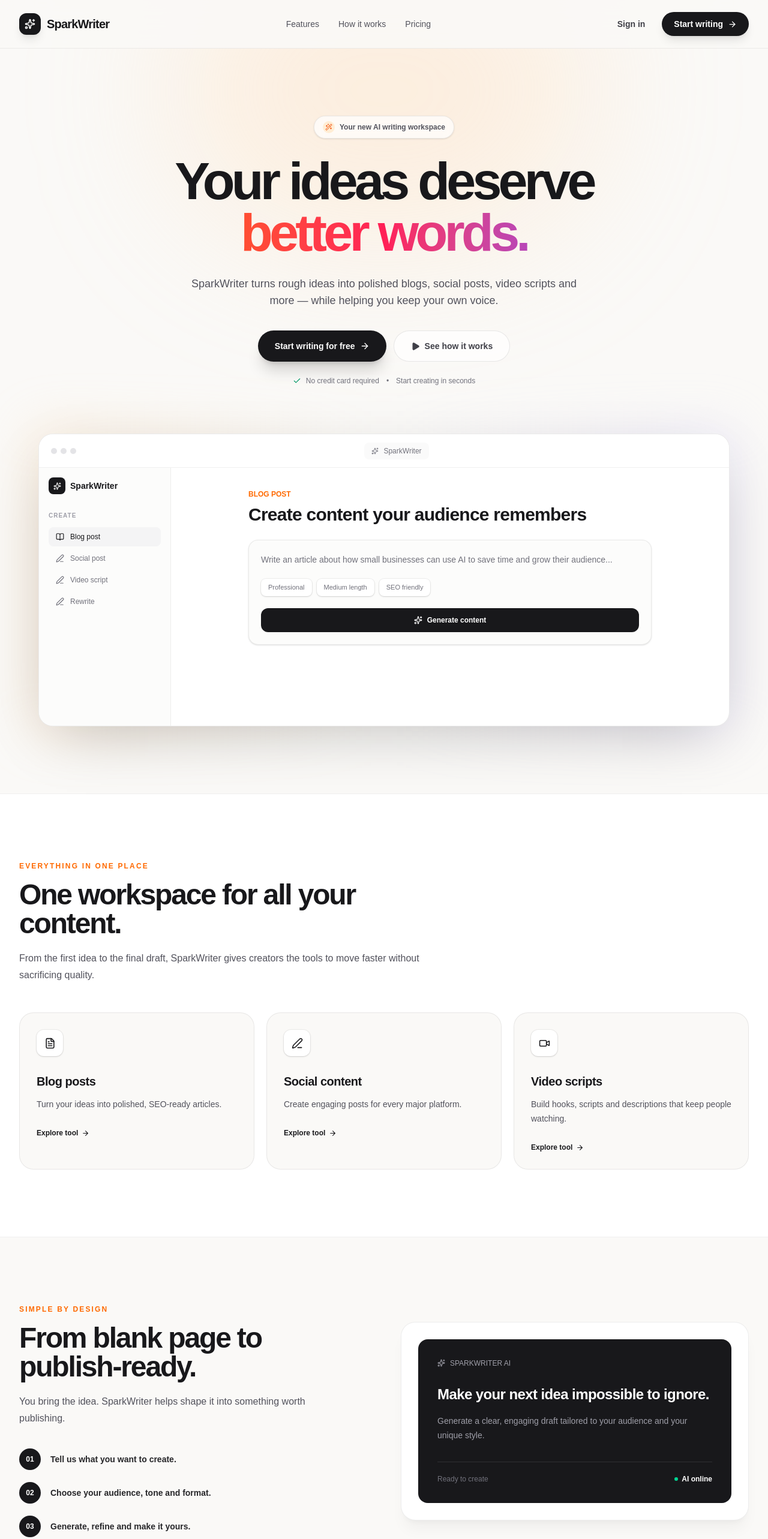
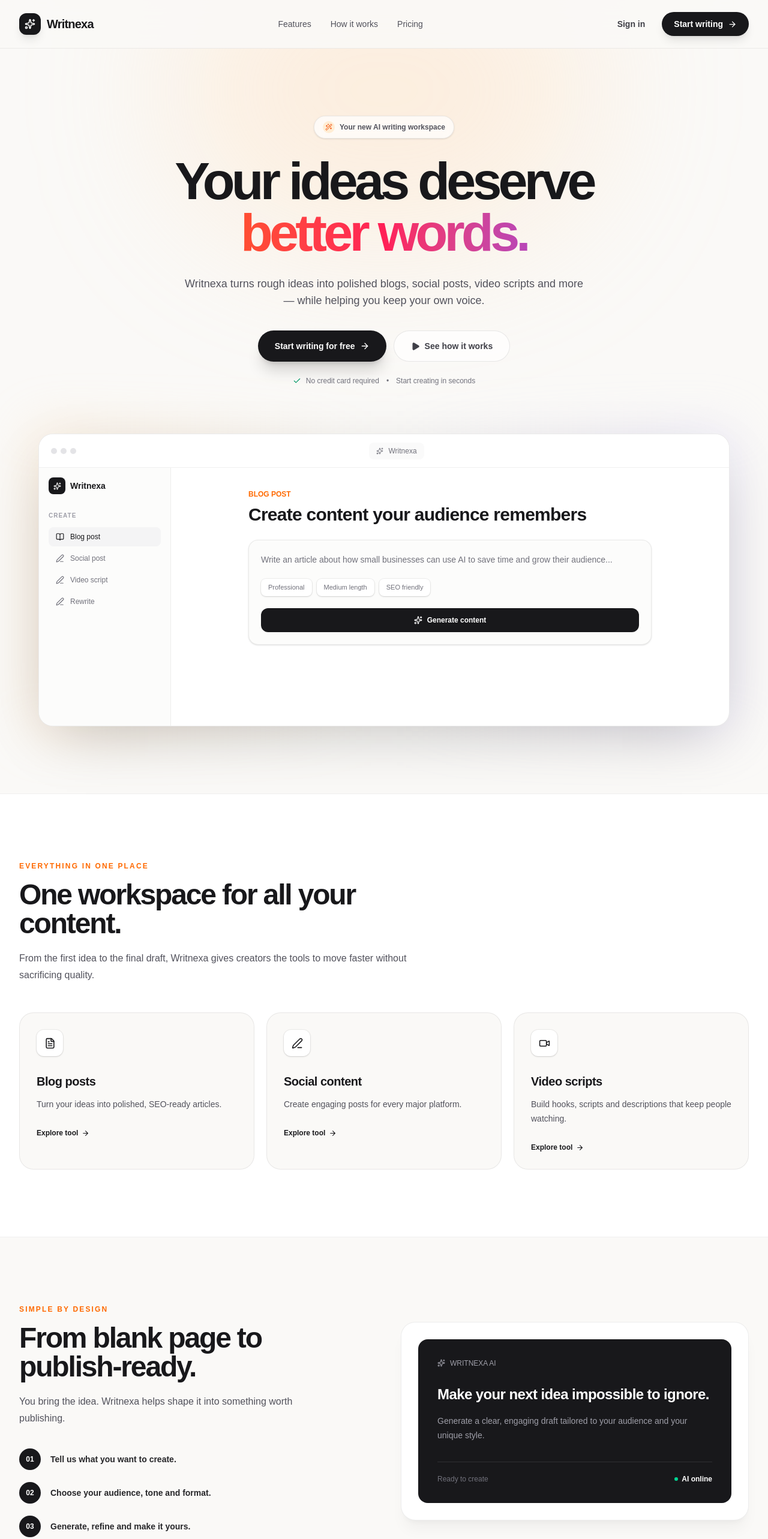
Before and after one commit to Samsondanjuma006/writnexa, a Next.js app: page / in a window 1280 px wide. Shown: the top 2566 px of the page at 60% size. Built offline with nearby package versions, Linux system fonts and the light colour scheme.

Commit message:
rebrand: rename SparkWriter to Writnexa

```diff
--- a/app/api/generate/route.ts
+++ b/app/api/generate/route.ts
@@ -161,7 +161,7 @@ Requirements:
     }
 
     const prompt = `
-You are SparkWriter, a professional writing assistant.
+You are Writnexa, a professional writing assistant.
 
 The user's idea is:
 
@@ -211,7 +211,7 @@ Important writing rules:
 
     for (const model of MODELS) {
       try {
-        console.log(`SparkWriter trying model: ${model}`);
+        console.log(`Writnexa trying model: ${model}`);
 
         const response = await fetch(OPENROUTER_URL, {
           method: "POST",
@@ -219,7 +219,7 @@ Important writing rules:
             "Content-Type": "application/json",
             Authorization: `Bearer ${apiKey}`,
             "HTTP-Referer": "http://localhost:3000",
-            "X-Title": "SparkWriter",
+            "X-Title": "Writnexa",
           },
           body: JSON.stringify({
             model,
@@ -227,7 +227,7 @@ Important writing rules:
               {
                 role: "system",
                 content:
-                  "You are SparkWriter. Follow the requested format precisely and produce clean, useful writing.",
+                  "You are Writnexa. Follow the requested format precisely and produce clean, useful writing.",
               },
               {
                 role: "user",
@@ -277,7 +277,7 @@ Important writing rules:
       { status: 503 },
     );
   } catch (error) {
-    console.error("SparkWriter generation error:", error);
+    console.error("Writnexa generation error:", error);
 
     return NextResponse.json(
       {
--- a/app/dashboard/page.tsx
+++ b/app/dashboard/page.tsx
@@ -280,7 +280,7 @@ export default function DashboardPage() {
         const demoContent = createDemoContent(idea, format);
         updateContentWithHistory(demoContent);
         saveDocument(demoContent, format, null);
-        setError("AI credits are unavailable, so SparkWriter is using Demo Mode.");
+        setError("AI credits are unavailable, so Writnexa is using Demo Mode.");
         return;
       }
 
@@ -434,7 +434,7 @@ export default function DashboardPage() {
           .split("\n")
           .map((line) => line.replace(/^#+\s*/, "").trim())
           .find((line) => line.length > 0) ||
-        "SparkWriter Document";
+        "Writnexa Document";
 
       const exportDate = new Date().toLocaleDateString(undefined, {
         year: "numeric",
@@ -640,7 +640,7 @@ export default function DashboardPage() {
 
       pages.forEach((currentPage, index) => {
         currentPage.drawText(
-          `Created with SparkWriter • Page ${index + 1} of ${pages.length}`,
+          `Created with Writnexa • Page ${index + 1} of ${pages.length}`,
           {
             x: margin,
             y: 24,
@@ -812,7 +812,7 @@ export default function DashboardPage() {
           .split("\n")
           .map((line) => line.replace(/^#+\s*/, "").trim())
           .find((line) => line.length > 0) ||
-        "SparkWriter Document";
+        "Writnexa Document";
 
       const exportDate = new Date().toLocaleDateString(undefined, {
         year: "numeric",
@@ -846,7 +846,7 @@ export default function DashboardPage() {
                     alignment: AlignmentType.CENTER,
                     children: [
                       new TextRun({
-                        text: "Created with SparkWriter • Page ",
+                        text: "Created with Writnexa • Page ",
                         size: 18,
                       }),
                       new TextRun({
@@ -1150,7 +1150,7 @@ export default function DashboardPage() {
             </div>
 
             <div>
-              <div className="text-[17px] font-bold">SparkWriter</div>
+              <div className="text-[17px] font-bold">Writnexa</div>
               <div className="text-[11px] text-slate-400">
                 AI writing studio
               </div>
@@ -1275,7 +1275,7 @@ export default function DashboardPage() {
               </h1>
 
               <p className="mt-3 text-sm leading-6 text-slate-400 sm:text-base">
-                Start with an idea and let SparkWriter help you create
+                Start with an idea and let Writnexa help you create
                 content worth publishing.
               </p>
             </div>
@@ -1345,7 +1345,7 @@ export default function DashboardPage() {
               {loading && (
                 <div className="mt-3 flex items-center gap-2 rounded-xl border border-white/10 bg-white/5 px-4 py-3 text-xs text-slate-300">
                   <span className="h-1.5 w-1.5 animate-pulse rounded-full bg-white" />
-                  SparkWriter is writing your draft...
+                  Writnexa is writing your draft...
                 </div>
               )}
 
@@ -1540,7 +1540,7 @@ export default function DashboardPage() {
             <div className="mb-4">
               <h2 className="text-lg font-bold">Start with a format</h2>
               <p className="mt-1 text-xs text-slate-400">
-                Choose what you want SparkWriter to create.
+                Choose what you want Writnexa to create.
               </p>
             </div>
 
@@ -1718,7 +1718,7 @@ export default function DashboardPage() {
           </section>
 
           <footer className="py-10 text-center text-xs text-slate-400">
-            SparkWriter · Your AI writing studio
+            Writnexa · Your AI writing studio
           </footer>
         </div>
       </section>
--- a/app/documents/page.tsx
+++ b/app/documents/page.tsx
@@ -103,7 +103,7 @@ export default function DocumentsPage() {
             </div>
 
             <div>
-              <div className="text-[17px] font-bold">SparkWriter</div>
+              <div className="text-[17px] font-bold">Writnexa</div>
               <div className="text-[11px] text-slate-400">
                 AI writing studio
               </div>
@@ -132,7 +132,7 @@ export default function DocumentsPage() {
             </h1>
 
             <p className="mt-2 text-sm text-slate-500">
-              Everything you have created with SparkWriter.
+              Everything you have created with Writnexa.
             </p>
           </div>
 
--- a/app/login/page.tsx
+++ b/app/login/page.tsx
@@ -39,7 +39,7 @@ export default function LoginPage() {
       <div className="w-full max-w-md">
         <h1 className="text-3xl font-bold mb-2">Welcome back</h1>
         <p className="text-gray-500 mb-8">
-          Sign in to continue writing with SparkWriter.
+          Sign in to continue writing with Writnexa.
         </p>
 
         <form onSubmit={handleLogin} className="space-y-4">
--- a/app/page.tsx
+++ b/app/page.tsx
@@ -54,7 +54,7 @@ export default function Home() {
               <Sparkles size={18} strokeWidth={2.2} />
             </span>
             <span className="text-xl font-bold tracking-[-0.04em]">
-              SparkWriter
+              Writnexa
             </span>
           </a>
 
@@ -139,7 +139,7 @@ export default function Home() {
             </h1>
 
             <p className="mx-auto mt-7 max-w-2xl text-base leading-7 text-zinc-600 sm:text-lg">
-              SparkWriter turns rough ideas into polished blogs, social posts,
+              Writnexa turns rough ideas into polished blogs, social posts,
               video scripts and more — while helping you keep your own voice.
             </p>
 
@@ -183,7 +183,7 @@ export default function Home() {
 
                 <div className="mx-auto hidden items-center gap-2 rounded-lg bg-zinc-50 px-3 py-1.5 text-xs text-zinc-500 sm:flex">
                   <Sparkles size={12} />
-                  SparkWriter
+                  Writnexa
                 </div>
               </div>
 
@@ -193,7 +193,7 @@ export default function Home() {
                     <span className="flex h-7 w-7 items-center justify-center rounded-lg bg-[#18181b] text-white">
                       <Sparkles size={13} />
                     </span>
-                    SparkWriter
+                    Writnexa
                   </div>
 
                   <p className="mb-3 text-[10px] font-bold uppercase tracking-widest text-zinc-400">
@@ -276,7 +276,7 @@ export default function Home() {
               One workspace for all your content.
             </h2>
             <p className="mt-5 text-base leading-7 text-zinc-600">
-              From the first idea to the final draft, SparkWriter gives creators
+              From the first idea to the final draft, Writnexa gives creators
               the tools to move faster without sacrificing quality.
             </p>
           </div>
@@ -329,7 +329,7 @@ export default function Home() {
               </h2>
 
               <p className="mt-5 max-w-lg text-base leading-7 text-zinc-600">
-                You bring the idea. SparkWriter helps shape it into something
+                You bring the idea. Writnexa helps shape it into something
                 worth publishing.
               </p>
 
@@ -355,7 +355,7 @@ export default function Home() {
               <div className="rounded-2xl bg-[#18181b] p-6 text-white sm:p-8">
                 <div className="flex items-center gap-2 text-xs text-zinc-400">
                   <Sparkles size={13} />
-                  SPARKWRITER AI
+                  WRITNEXA AI
                 </div>
 
                 <h3 className="mt-7 text-2xl font-bold tracking-tight">
@@ -395,7 +395,7 @@ export default function Home() {
                   Spend less time staring at the cursor.
                 </h2>
                 <p className="mt-5 text-base leading-7 text-zinc-600">
-                  SparkWriter handles the heavy lifting so you can spend more
+                  Writnexa handles the heavy lifting so you can spend more
                   time creating, publishing and growing.
                 </p>
               </div>
@@ -442,10 +442,10 @@ export default function Home() {
             <span className="flex h-7 w-7 items-center justify-center rounded-lg bg-white/10">
               <Sparkles size={13} />
             </span>
-            <span className="font-semibold">SparkWriter</span>
+            <span className="font-semibold">Writnexa</span>
           </div>
 
-          <div>© {new Date().getFullYear()} SparkWriter. Built for creators.</div>
+          <div>© {new Date().getFullYear()} Writnexa. Built for creators.</div>
 
           <div className="flex gap-5">
             <a href="#" className="transition hover:text-white">
--- a/app/projects/page.tsx
+++ b/app/projects/page.tsx
@@ -131,7 +131,7 @@ export default function ProjectsPage() {
             </div>
 
             <div>
-              <div className="text-[17px] font-bold">SparkWriter</div>
+              <div className="text-[17px] font-bold">Writnexa</div>
               <div className="text-[11px] text-slate-400">
                 AI writing studio
               </div>
--- a/app/signup/page.tsx
+++ b/app/signup/page.tsx
@@ -48,7 +48,7 @@ export default function SignupPage() {
       <div className="w-full max-w-md">
         <h1 className="text-3xl font-bold mb-2">Create your account</h1>
         <p className="text-gray-500 mb-8">
-          Start writing with SparkWriter.
+          Start writing with Writnexa.
         </p>
 
         <form onSubmit={handleSignup} className="space-y-4">
--- a/app/templates/page.tsx
+++ b/app/templates/page.tsx
@@ -89,7 +89,7 @@ export default function TemplatesPage() {
             <div className="flex h-9 w-9 items-center justify-center rounded-xl bg-slate-950 text-white">
               <Sparkles size={17} />
             </div>
-            <span className="font-bold">SparkWriter</span>
+            <span className="font-bold">Writnexa</span>
           </div>
         </div>
       </header>
@@ -106,7 +106,7 @@ export default function TemplatesPage() {
           </h1>
 
           <p className="mt-3 text-sm leading-6 text-slate-500 sm:text-base">
-            Choose a template, add your idea, and let SparkWriter create the
+            Choose a template, add your idea, and let Writnexa create the
             first draft for you.
           </p>
         </div>
--- a/package.json
+++ b/package.json
@@ -1,5 +1,5 @@
 {
-  "name": "spark-writer",
+  "name": "writnexa",
   "version": "0.1.0",
   "private": true,
   "scripts": {
```
Also changed, not shown: 1 other file (tests, documents, lock files or other folders).
